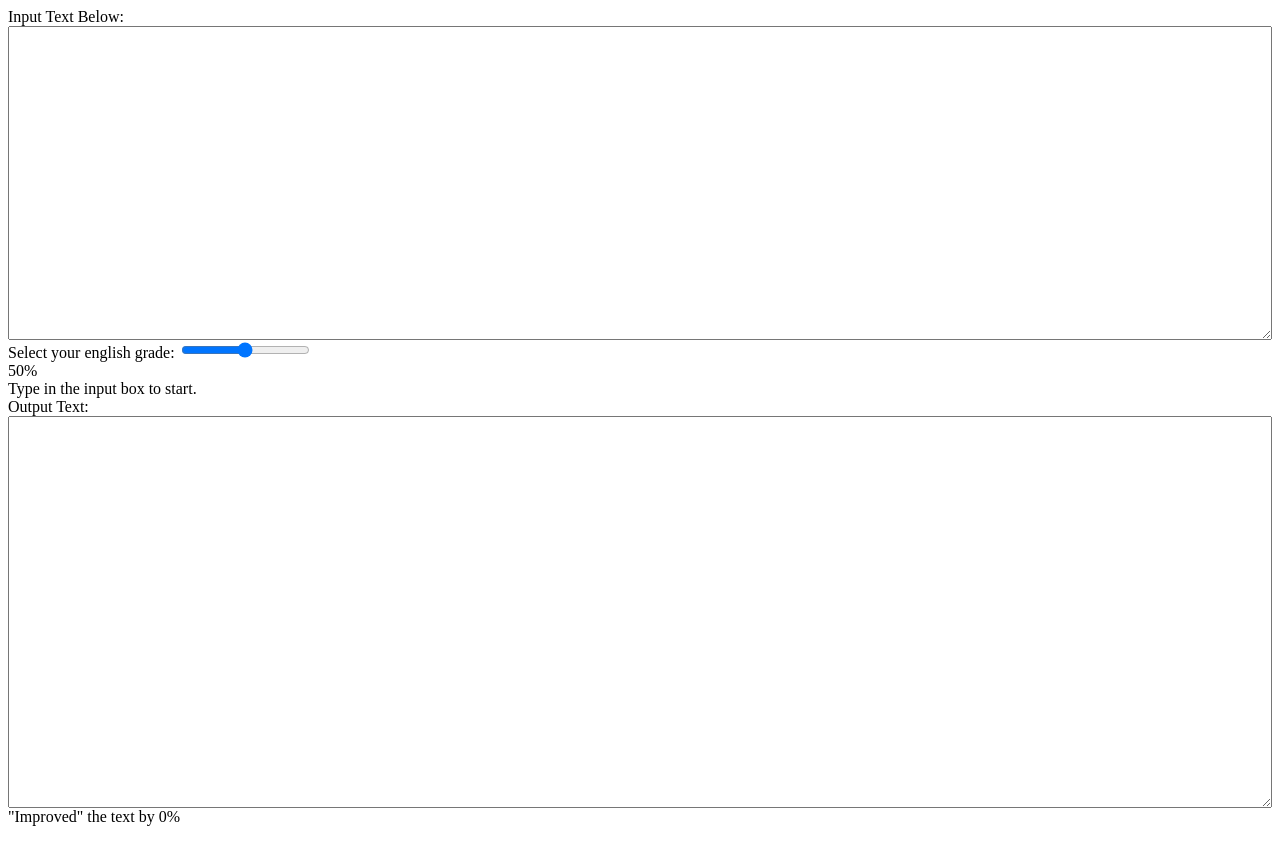
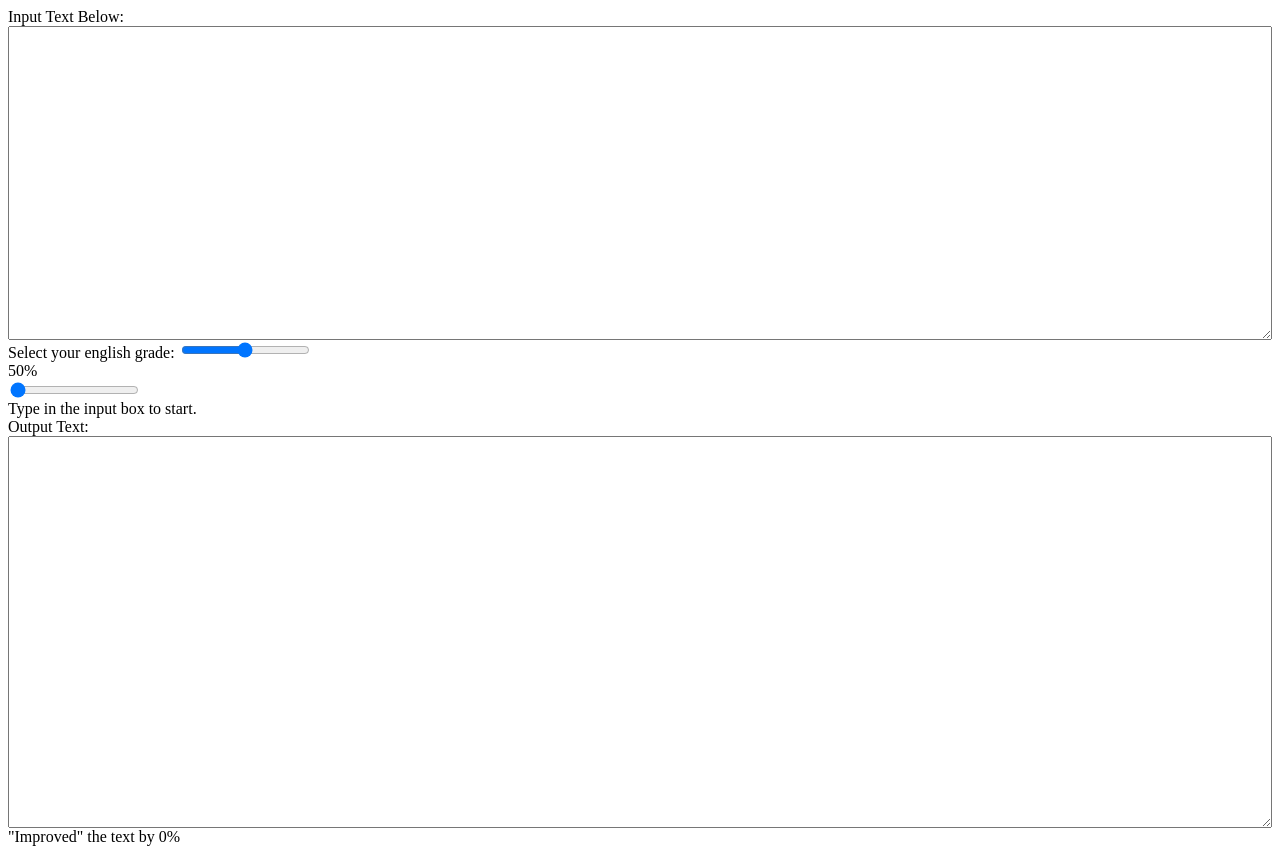
Before and after one commit to itmmckernan/Ib-izer, a plain HTML site: page index.html in a window 1280 px wide. Drawn offline with Linux system fonts and the light colour scheme.

Commit message:
Update index.html

```diff
--- a/index.html
+++ b/index.html
@@ -5,6 +5,7 @@ Input Text Below:
 Select your english grade:
 <input type="range" min="1" max="100" value="50" id="percentageWords">
 <div id="slider">50%</div>
+<input type="range" min="1" max="10" value="1" id="loopTimes">
 <div id="stateText">
 Type in the input box to start.
 </div>
```
